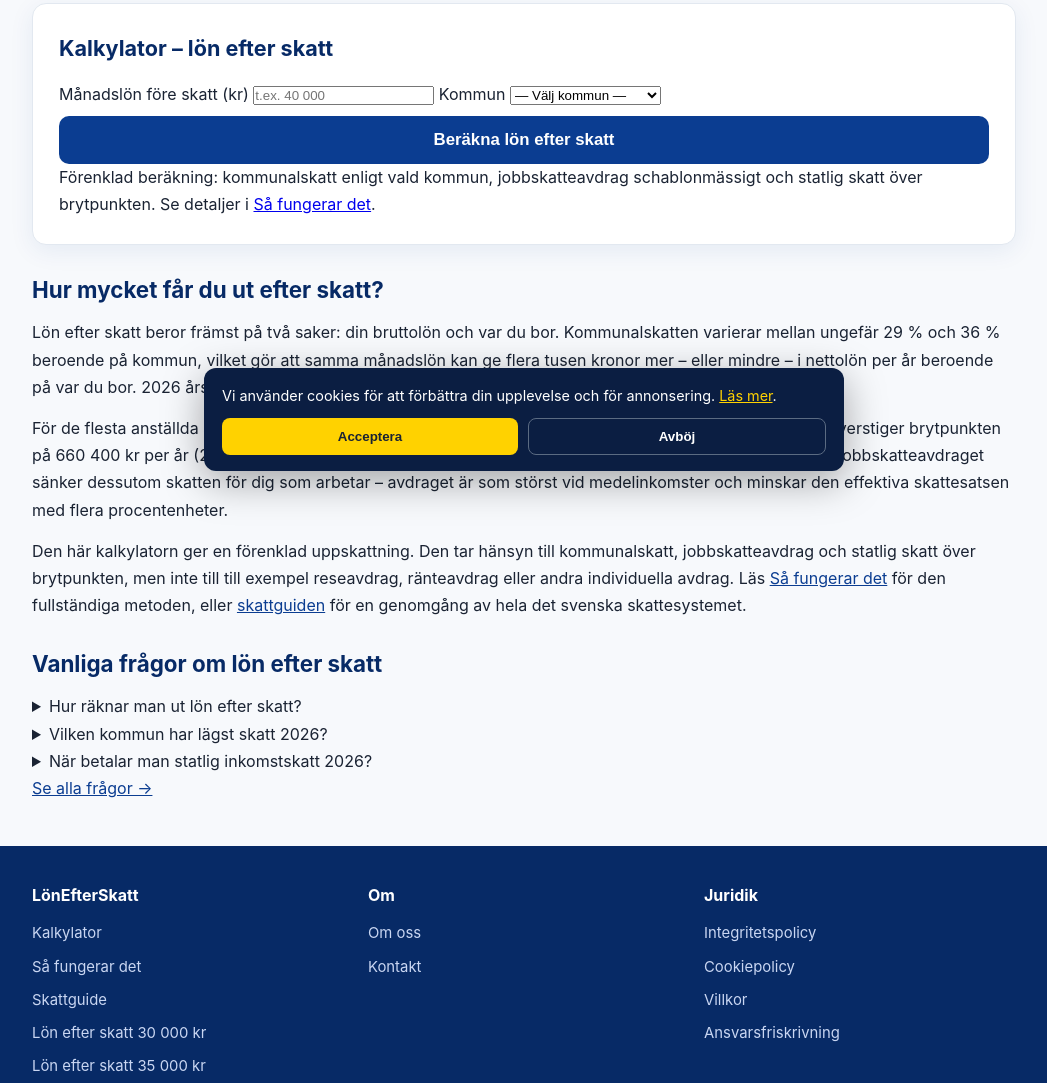
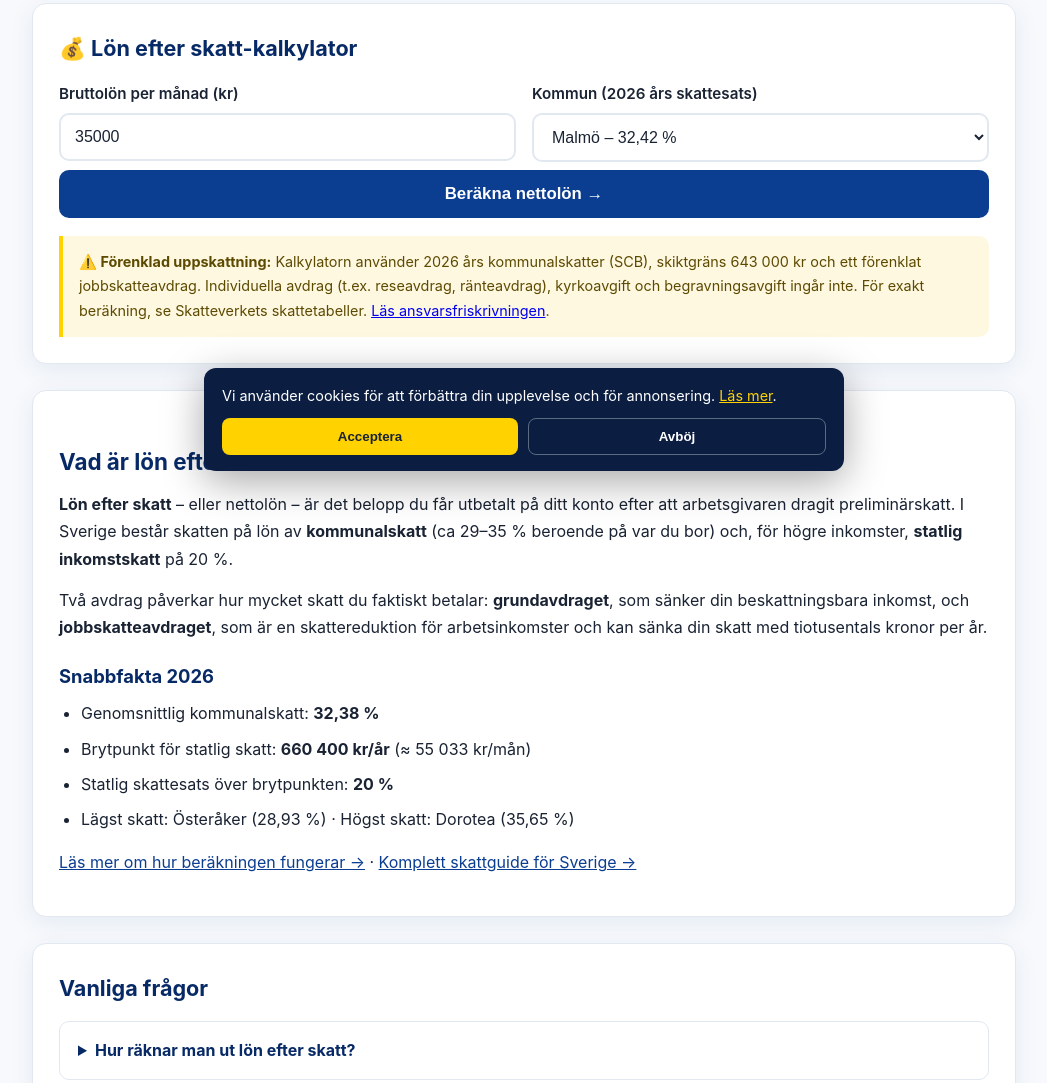
Before and after one commit to mirzacreative/lon-efter-skatt, a plain HTML site: page index.html in a window 1280 px wide. Shown: the part 317-1400 px from the top of the page, without its empty margins (116-1163 px from the left). Drawn offline with Linux system fonts and the light colour scheme.

Commit message:
Restore index.html to live version; add lön efter skatt 45 000 and 50 000 kr links to footer, remove stray a>
Updated FAQ section with new questions and answers regarding salary after tax calculations for 2026. Improved the layout and structure of the salary calculator form.

```diff
--- a/index.html
+++ b/index.html
@@ -34,14 +34,13 @@
 </script>
 <script type="application/ld+json">
 {"@context":"https://schema.org","@type":"FAQPage","mainEntity":[
-{"@type":"Question","name":"Hur räknar man ut lön efter skatt?","acceptedAnswer":{"@type":"Answer","text":"Dra av kommunalskatt (ca 29–35 % beroende på kommun) från bruttolönen. Över brytpunkten 660 400 kr/år tillkommer 20 % statlig skatt. Jobbskatteavdraget sänker den effektiva skatten."}},
-{"@type":"Question","name":"Vilken kommun har lägst skatt 2026?","acceptedAnswer":{"@type":"Answer","text":"Österåker har lägst kommunalskatt 2026 med 28,93 % (avser total kommunalskatt inklusive landsting), följt av Kävlinge och Vellinge. Högst skatt har Dorotea med 35,65 %."}},
-{"@type":"Question","name":"När betalar man statlig inkomstskatt 2026?","acceptedAnswer":{"@type":"Answer","text":"Statlig inkomstskatt på 20 % betalas på den del av inkomsten som överstiger brytpunkten 660 400 kr/år. Under den betalar man bara kommunalskatt."}}
+{"@type":"Question","name":"Hur räknar man ut lön efter skatt?","acceptedAnswer":{"@type":"Answer","text":"Dra av kommunalskatt (ca 29–35 % beroende på kommun) från bruttolönen. Över brytpunkten 660 400 kr/år tillkommer 20 % statlig skatt. Jobbskatteavdraget sänker sedan den totala skatten."}},
+{"@type":"Question","name":"Vilken kommun har lägst skatt 2026?","acceptedAnswer":{"@type":"Answer","text":"Österåker har lägst total kommunalskatt 2026 med 28,93 %, följt av Kävlinge (29,59 %) och Lidingö (29,67 %)."}},
+{"@type":"Question","name":"När betalar man statlig inkomstskatt 2026?","acceptedAnswer":{"@type":"Answer","text":"Du betalar 20 % statlig inkomstskatt på den del av din beskattningsbara inkomst som överstiger skiktgränsen 643 000 kr/år, vilket motsvarar ca 660 400 kr i bruttoårsinkomst."}}
 ]}
 </script>
 </head>
 <body>
-
 
 <header class="site-header">
 <div class="wrap">
@@ -56,71 +55,115 @@
 </div>
 </header>
 
-
 <div class="hero">
 <h1>Räkna ut din <span class="hl">lön efter skatt</span> 2026</h1>
 <p>Gratis kalkylator med aktuella kommunalskatter för 20 svenska kommuner. Se din nettolön per månad och år – direkt i webbläsaren.</p>
 </div>
+
 <main class="wrap">
-<div class="card">
-<h2>Kalkylator – lön efter skatt</h2>
+
+<section class="card" aria-label="Lönekalkylator">
+<h2>💰 Lön efter skatt-kalkylator</h2>
 <form id="lonForm">
-<label for="manadslon">Månadslön före skatt (kr)</label>
-<input type="number" id="manadslon" min="0" step="100" placeholder="t.ex. 40 000" required>
-<label for="kommun">Kommun</label>
+<div class="calc-grid">
+<div class="field">
+<label for="manadslon">Bruttolön per månad (kr)</label>
+<input type="number" id="manadslon" min="1000" max="1000000" step="100" value="35000" required inputmode="numeric">
+</div>
+<div class="field">
+<label for="kommun">Kommun (2026 års skattesats)</label>
 <select id="kommun">
-<option value="">— Välj kommun —</option>
 <option value="30.55">Stockholm – 30,55 %</option>
 <option value="32.60">Göteborg – 32,60 %</option>
-<option value="32.42">Malmö – 32,42 %</option>
+<option value="32.42" selected>Malmö – 32,42 %</option>
+<option value="32.85">Uppsala – 32,85 %</option>
+<option value="31.75">Linköping – 31,75 %</option>
 <option value="33.65">Örebro – 33,65 %</option>
+<option value="31.24">Västerås – 31,24 %</option>
+<option value="31.39">Helsingborg – 31,39 %</option>
 <option value="33.40">Jönköping – 33,40 %</option>
 <option value="33.30">Norrköping – 33,30 %</option>
 <option value="32.42">Lund – 32,42 %</option>
-<option value="32.65">Södertälje – 32,65 %</option>
+<option value="34.65">Umeå – 34,65 %</option>
+<option value="33.77">Gävle – 33,77 %</option>
+<option value="32.79">Borås – 32,79 %</option>
+<option value="32.38">Södertälje – 32,38 %</option>
 <option value="32.85">Eskilstuna – 32,85 %</option>
 <option value="33.55">Karlstad – 33,55 %</option>
 <option value="32.38">Halmstad – 32,38 %</option>
 <option value="33.88">Sundsvall – 33,88 %</option>
 <option value="32.19">Växjö – 32,19 %</option>
-<option value="31.80">Gävle – 31,80 %</option>
-<option value="34.01">Västerås – 34,01 %</option>
-<option value="32.74">Umeå – 32,74 %</option>
-<option value="34.32">Luleå – 34,32 %</option>
-<option value="34.75">Östersund – 34,75 %</option>
-<option value="32.90">Borås – 32,90 %</option>
-<option value="33.10">Trollhättan – 33,10 %</option>
 </select>
-<button class="btn" type="submit">Beräkna lön efter skatt</button>
+</div>
+</div>
+<button type="submit" class="btn">Beräkna nettolön →</button>
 </form>
-<div id="result" aria-live="polite"></div>
-<p class="muted">Förenklad beräkning: kommunalskatt enligt vald kommun, jobbskatteavdrag schablonmässigt och statlig skatt över brytpunkten. Se detaljer i <a href="sa-fungerar-det.html">Så fungerar det</a>.</p>
+
+<div class="result" id="resultat" role="status" aria-live="polite">
+<div class="result-head">
+<div class="lbl">Din nettolön per månad</div>
+<div class="net" id="resNettoManad">–</div>
+<div class="lbl"><span id="resKommun">–</span> · Netto per år: <strong id="resNettoAr">–</strong></div>
+</div>
+<table class="breakdown">
+<tr><th>Post</th><th class="num">Belopp / år</th></tr>
+<tr><td>Bruttolön</td><td class="num" id="tdBrutto">–</td></tr>
+<tr><td>Beskattningsbar inkomst (efter förenklat grundavdrag)</td><td class="num" id="tdBeskattningsbar">–</td></tr>
+<tr><td>Kommunalskatt</td><td class="num" id="tdKommunal">–</td></tr>
+<tr><td>Statlig inkomstskatt (20 % över 643 000 kr)</td><td class="num" id="tdStatlig">–</td></tr>
+<tr><td>Jobbskatteavdrag (förenklad uppskattning)</td><td class="num" id="tdJsa">–</td></tr>
+<tr class="total"><td>Total skatt</td><td class="num" id="tdTotal">–</td></tr>
+<tr><td>Effektiv skattesats</td><td class="num" id="tdEffektiv">–</td></tr>
+</table>
 </div>
 
-<section class="prose">
-<h2>Hur mycket får du ut efter skatt?</h2>
-<p>Lön efter skatt beror främst på två saker: din bruttolön och var du bor. Kommunalskatten varierar mellan ungefär 29 % och 36 % beroende på kommun, vilket gör att samma månadslön kan ge flera tusen kronor mer – eller mindre – i nettolön per år beroende på var du bor. 2026 års kommunalskatter är grunden för den här kalkylatorn.</p>
-<p>För de flesta anställda är det bara kommunalskatten som dras. Först när den beskattningsbara inkomsten överstiger brytpunkten på 660 400 kr per år (2026) tillkommer 20 % statlig inkomstskatt på den del som ligger över brytpunkten. Jobbskatteavdraget sänker dessutom skatten för dig som arbetar – avdraget är som störst vid medelinkomster och minskar den effektiva skattesatsen med flera procentenheter.</p>
-<p>Den här kalkylatorn ger en förenklad uppskattning. Den tar hänsyn till kommunalskatt, jobbskatteavdrag och statlig skatt över brytpunkten, men inte till till exempel reseavdrag, ränteavdrag eller andra individuella avdrag. Läs <a href="sa-fungerar-det.html">Så fungerar det</a> för den fullständiga metoden, eller <a href="skatt-i-sverige-guide.html">skattguiden</a> för en genomgång av hela det svenska skattesystemet.</p>
+<div class="disclaimer">
+<strong>⚠️ Förenklad uppskattning:</strong> Kalkylatorn använder 2026 års kommunalskatter (SCB), skiktgräns 643 000 kr och ett förenklat jobbskatteavdrag.
+Individuella avdrag (t.ex. reseavdrag, ränteavdrag), kyrkoavgift och begravningsavgift ingår inte. För exakt beräkning, se Skatteverkets skattetabeller.
+<a href="ansvarsfriskrivning.html">Läs ansvarsfriskrivningen</a>.
+</div>
 </section>
 
-<section class="prose">
-<h2>Vanliga frågor om lön efter skatt</h2>
-<details><summary>Hur räknar man ut lön efter skatt?</summary><p>Dra av kommunalskatt (ca 29–35 % beroende på kommun) från bruttolönen. Över brytpunkten 660 400 kr/år tillkommer 20 % statlig skatt. Jobbskatteavdraget sänker den effektiva skatten.</p></details>
-<details><summary>Vilken kommun har lägst skatt 2026?</summary><p>Österåker har lägst kommunalskatt 2026 med 28,93 %, följt av Kävlinge och Vellinge. Högst skatt har Dorotea med 35,65 %.</p></details>
-<details><summary>När betalar man statlig inkomstskatt 2026?</summary><p>Statlig inkomstskatt på 20 % betalas på den del av inkomsten som överstiger brytpunkten 660 400 kr/år. Under den betalar man bara kommunalskatt.</p></details>
-<p><a href="vanliga-fragor.html">Se alla frågor →</a></p>
+<section class="card prose">
+<h2>Vad är lön efter skatt?</h2>
+<p><strong>Lön efter skatt</strong> – eller nettolön – är det belopp du får utbetalt på ditt konto efter att arbetsgivaren dragit preliminärskatt. I Sverige består skatten på lön av <strong>kommunalskatt</strong> (ca 29–35 % beroende på var du bor) och, för högre inkomster, <strong>statlig inkomstskatt</strong> på 20 %.</p>
+<p>Två avdrag påverkar hur mycket skatt du faktiskt betalar: <strong>grundavdraget</strong>, som sänker din beskattningsbara inkomst, och <strong>jobbskatteavdraget</strong>, som är en skattereduktion för arbetsinkomster och kan sänka din skatt med tiotusentals kronor per år.</p>
+<h3>Snabbfakta 2026</h3>
+<ul>
+<li>Genomsnittlig kommunalskatt: <strong>32,38 %</strong></li>
+<li>Brytpunkt för statlig skatt: <strong>660 400 kr/år</strong> (≈ 55 033 kr/mån)</li>
+<li>Statlig skattesats över brytpunkten: <strong>20 %</strong></li>
+<li>Lägst skatt: Österåker (28,93 %) · Högst skatt: Dorotea (35,65 %)</li>
+</ul>
+<p><a href="sa-fungerar-det.html">Läs mer om hur beräkningen fungerar →</a> · <a href="skatt-i-sverige-guide.html">Komplett skattguide för Sverige →</a></p>
 </section>
+
+<section class="card faq">
+<h2>Vanliga frågor</h2>
+<details><summary>Hur räknar man ut lön efter skatt?</summary><p>Dra av kommunalskatt (ca 29–35 % beroende på kommun) från bruttolönen. Över brytpunkten 660 400 kr/år tillkommer 20 % statlig skatt. Jobbskatteavdraget sänker sedan den totala skatten.</p></details>
+<details><summary>Vilken kommun har lägst skatt 2026?</summary><p>Österåker har lägst total kommunalskatt 2026 med 28,93 %, följt av Kävlinge (29,59 %) och Lidingö (29,67 %).</p></details>
+<details><summary>När betalar man statlig inkomstskatt 2026?</summary><p>Du betalar 20 % statlig inkomstskatt på den del av din beskattningsbara inkomst som överstiger skiktgränsen 643 000 kr/år (≈ 660 400 kr brutto).</p></details>
+<p><a href="vanliga-fragor.html">Se alla frågor och svar →</a></p>
+</section>
+
 </main>
-<footer class="site-footer"><div class="wrap">
+
+<footer class="site-footer">
+<div class="wrap">
 <div class="cols">
 <div><h4>LönEfterSkatt</h4><a href="index.html">Kalkylator</a><a href="sa-fungerar-det.html">Så fungerar det</a><a href="skatt-i-sverige-guide.html">Skattguide</a><a href="lon-efter-skatt-30000-kr.html">Lön efter skatt 30 000 kr</a><a href="lon-efter-skatt-35000-kr.html">Lön efter skatt 35 000 kr</a><a href="lon-efter-skatt-40000-kr.html">Lön efter skatt 40 000 kr</a><a href="lon-efter-skatt-45000-kr.html">Lön efter skatt 45 000 kr</a><a href="lon-efter-skatt-50000-kr.html">Lön efter skatt 50 000 kr</a><a href="vanliga-fragor.html">Vanliga frågor</a></div>
 <div><h4>Om</h4><a href="om-oss.html">Om oss</a><a href="kontakt.html">Kontakt</a></div>
 <div><h4>Juridik</h4><a href="integritetspolicy.html">Integritetspolicy</a><a href="cookiepolicy.html">Cookiepolicy</a><a href="villkor.html">Villkor</a><a href="ansvarsfriskrivning.html">Ansvarsfriskrivning</a></div>
 </div>
 <div class="footer-bottom">© 2026 LönEfterSkatt · Förenklade skatteberäkningar – ingen skatterådgivning.</div>
-</div></footer>
-<div id="cookieBanner" role="dialog" aria-label="Cookies"><p>Vi använder cookies för att förbättra din upplevelse och för annonsering. <a href="cookiepolicy.html" style="color:#ffd200">Läs mer</a>.</p><div class="row"><button id="cookieAccept">Acceptera</button><button id="cookieDecline">Avböj</button></div></div>
+</div>
+</footer>
+
+<div id="cookieBanner" role="dialog" aria-label="Cookies">
+<p>Vi använder cookies för att förbättra din upplevelse och för annonsering. <a href="cookiepolicy.html" style="color:#ffd200">Läs mer</a>.</p>
+<div class="row"><button id="cookieAccept">Acceptera</button><button id="cookieDecline">Avböj</button></div>
+</div>
+
 <script src="assets/app.js"></script>
 </body>
 </html>
```
